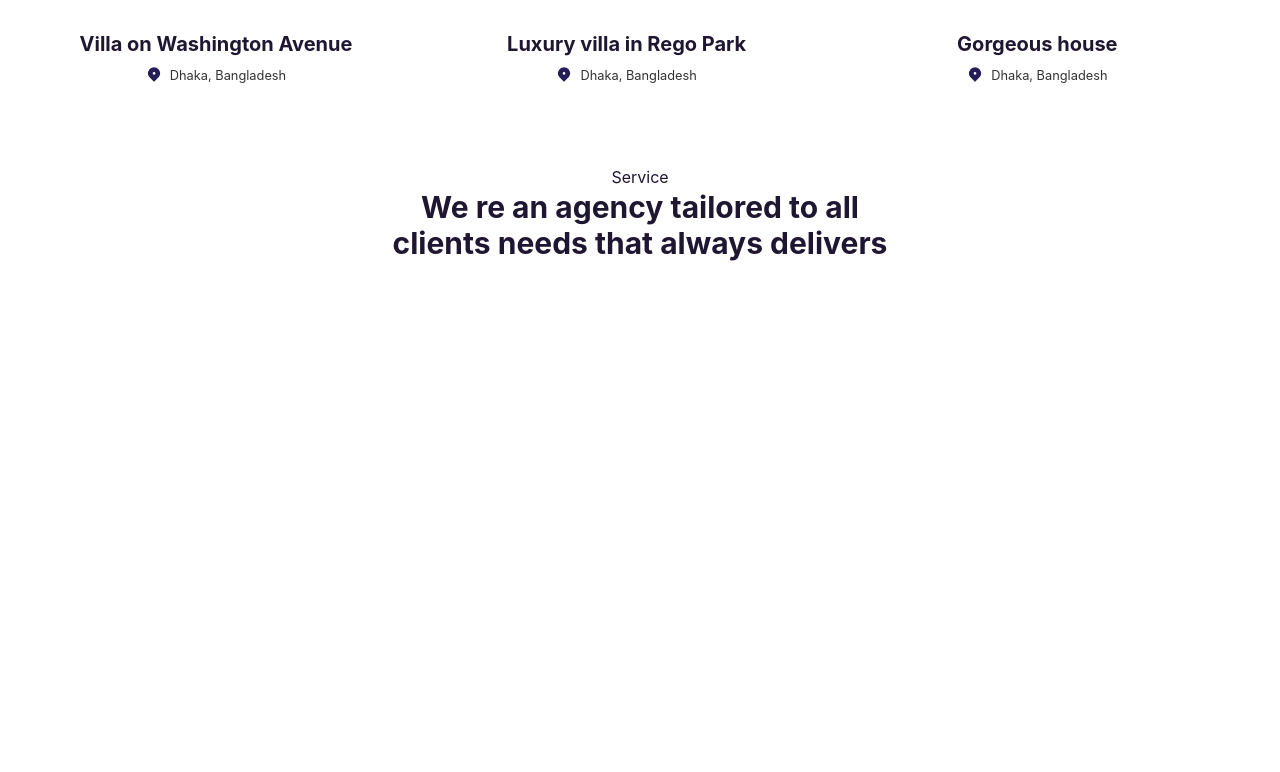
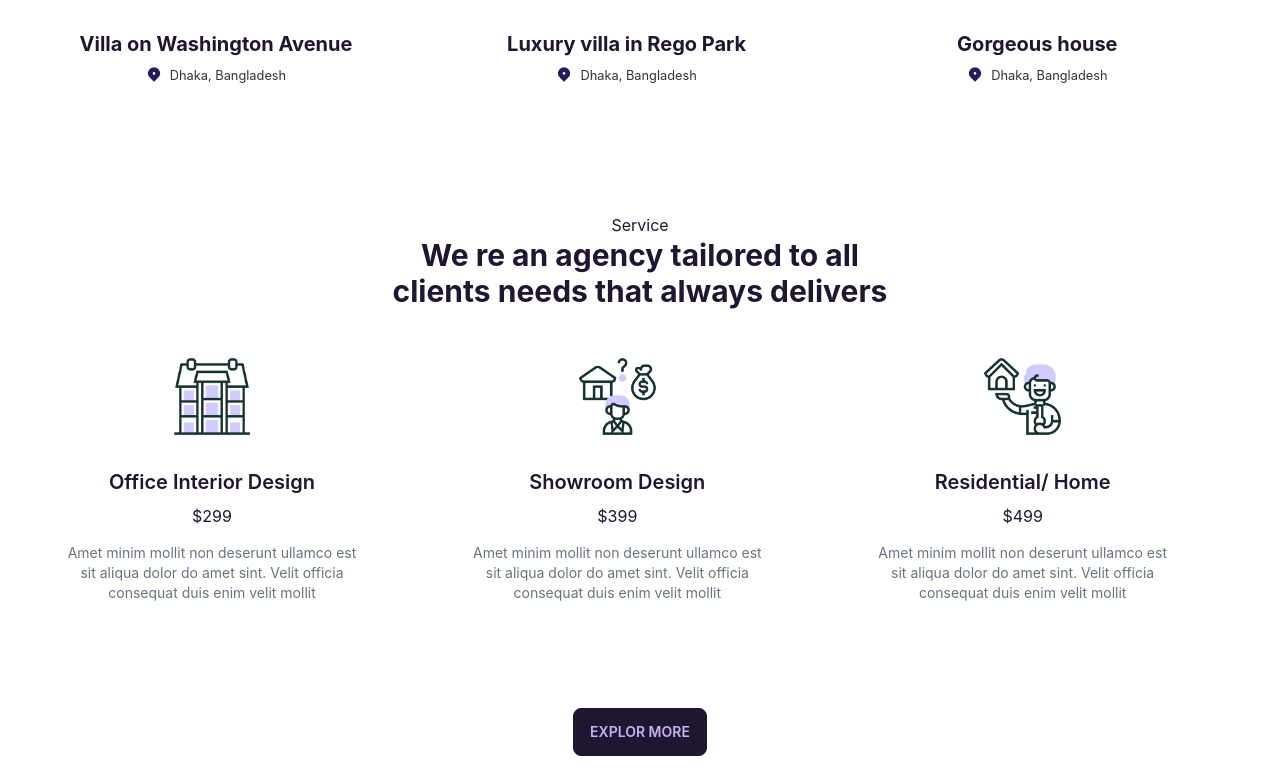
Before and after one commit to ibrahim1165/Luxary-home, a React (Create React App) app: page / in a window 1280 px wide. Shown: the part 1398-2170 px from the top of the page. Before the commit the page ends 1659 px from the top, so only its background shows below. Built offline with nearby package versions, Linux system fonts and the light colour scheme.

Commit message:
service added

```diff
--- /dev/null
+++ b/src/Pages/Home/Service.js
@@ -0,0 +1,22 @@
+import React from 'react';
+
+const Service = ({ service }) => {
+    const { name, price, img } = service;
+    return (
+        <div>
+            <div class="card w-[360px] h-[335px] bg-base-100 shadow-x items-center">
+                <img src={img} alt="service" className="w-[78.69px] h-[78.69px]" />
+                <div class="card-body items-center text-accent fond-bold">
+                    <h2 class="card-title ">{name}</h2>
+                    <p>${price}</p>
+                    <p className="text-sm text-center text-gray-500 mt-[-50px]">Amet minim mollit non deserunt
+                        ullamco est sit aliqua dolor do amet
+                        sint. Velit officia consequat duis
+                        enim velit mollit</p>
+                </div>
+            </div>
+        </div>
+    );
+};
+
+export default Service;
--- a/src/Pages/Home/Services.js
+++ b/src/Pages/Home/Services.js
@@ -2,13 +2,46 @@ import React from 'react';
 import pic1 from '../../Icon/apartment 1.png'
 import pic2 from '../../Icon/affordable 1.png'
 import pic3 from '../../Icon/lessee 1.png'
+import Service from './Service';
 
 const Services = () => {
+    const services =[
+        {
+            id:1,
+            name:'Office Interior Design',
+            price:299,
+            img:pic1,
+        },
+        {
+            id:2,
+            name:'Showroom Design',
+            price:399,
+            img:pic2,
+        },
+        {
+            id:1,
+            name:'Residential/ Home',
+            price:499,
+            img:pic3,
+        }
+    ]
     return (
         <div>
-            <div className="text-center text-accent">
+            <div className="text-center text-accent my-12">
                 <h4>Service</h4>
                 <h1 className="text-3xl font-bold">We re an agency tailored to all<br /> clients needs that always delivers</h1>
+            </div>
+            <div className="grid grid-cols-1 md:grid-cols-3 mx-auto px-8 mt-8">
+                {
+                    services.map(service=><Service
+                    key={service.id}
+                    service={service}
+
+                    ></Service>)
+                }
+            </div>
+            <div className="text-center my-4">
+                <button className="btn btn-accent">Explor More</button>
             </div>
         </div>
     );
```
